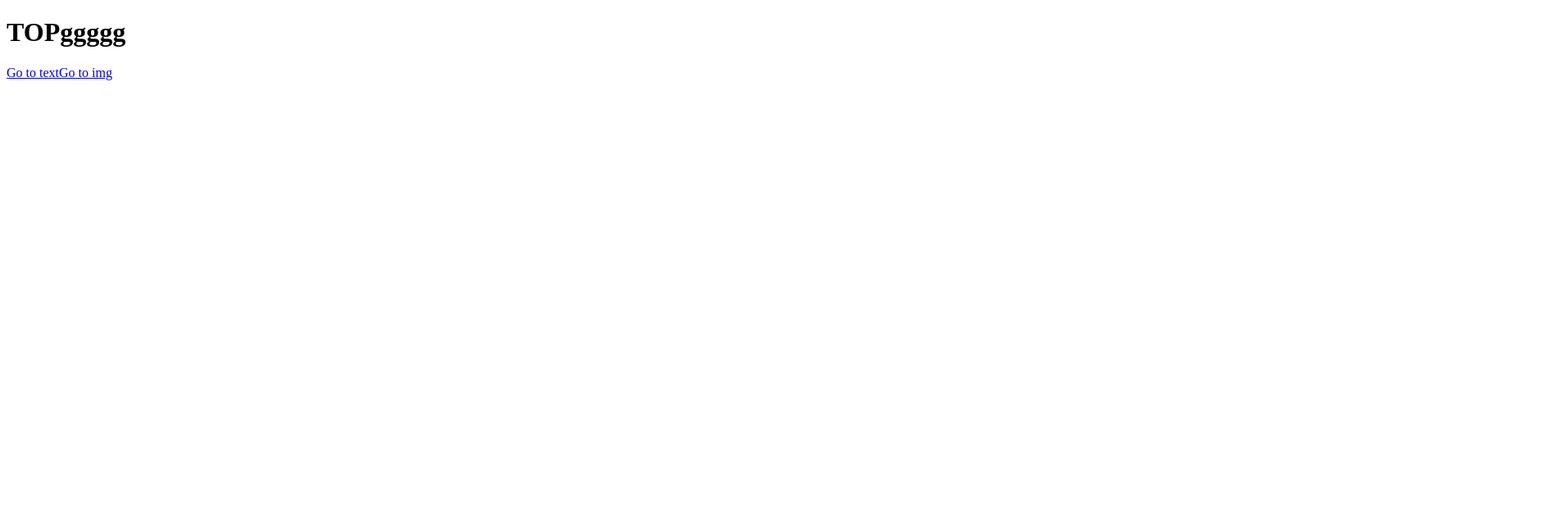
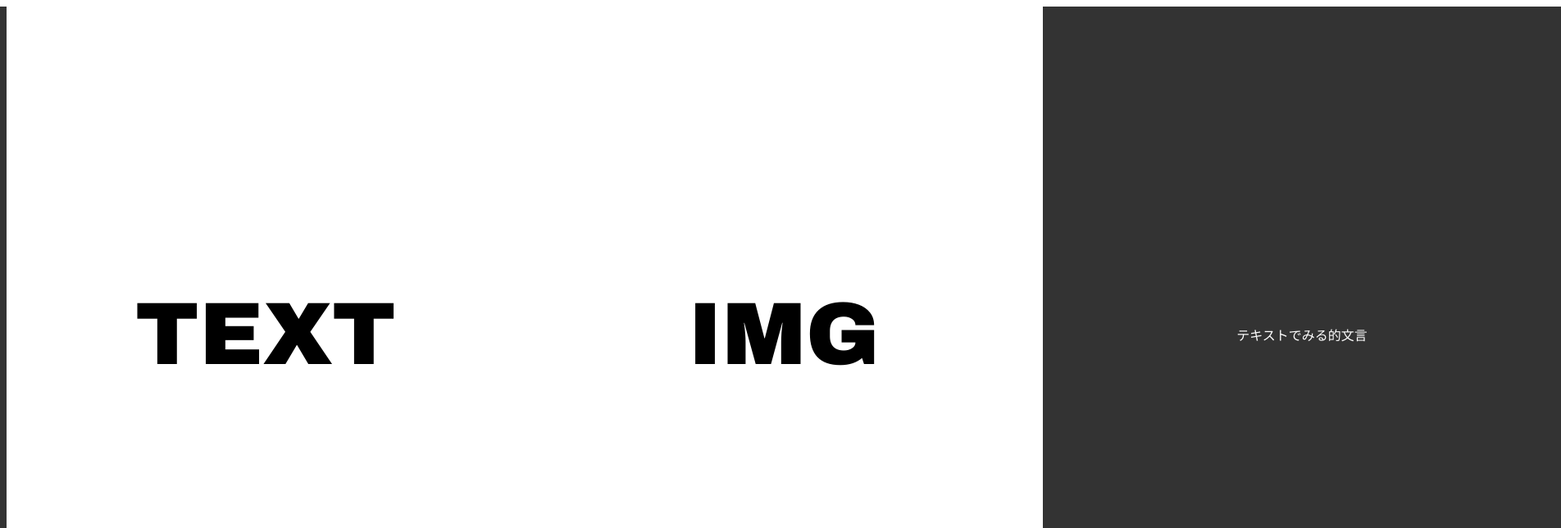
Before and after one commit to Yokoh-Gushiken/hackday2019, a Vue app: page / in a window 1280 px wide. Shown: the top 644 px of the page at 82% size, 1904 px wide, since content can reach past the window. Built offline with nearby package versions, Linux system fonts and the light colour scheme.

Commit message:
topページ(一旦splashなし)

```diff
--- a/src/pages/top.vue
+++ b/src/pages/top.vue
@@ -1,7 +1,82 @@
 <template>
-    <div id="top">
-        <h1>TOPggggg</h1>
-        <router-link to="text">Go to text</router-link>
-        <router-link to="img">Go to img</router-link>
+  <div id="top">
+    <div class="Top__wrapper">
+      <div class="Top__twocolumn">
+        <div class="Top__mainBtn Top__mainBtn--left">
+          <router-link to="text" class="Top__link">TEXT</router-link>
+        </div>
+        <div class="Top__cover Top__cover--right">
+          <div class="Top__coverDesc">テキストでみる的文言</div>
+        </div>
+      </div>
+      <div class="Top__twocolumn">
+        <div class="Top__mainBtn Top__mainBtn--right">
+          <router-link to="img" class="Top__link">IMG</router-link>
+        </div>
+        <div class="Top__cover Top__cover--left">
+          <div class="Top__coverDesc">画像をみる的文言</div>
+        </div>
+      </div>
     </div>
+  </div>
 </template>
+
+<style>
+.Top__wrapper {
+  display: flex;
+  align-items: center;
+  justify-content: center;
+  position: relative;
+}
+
+.Top__twocolumn {
+  width: 50%;
+  height: 100vh;
+  display: flex;
+  align-items: center;
+  justify-content: center;
+}
+
+.Top__mainBtn--left:hover + .Top__cover--right {
+  right: 0;
+}
+.Top__mainBtn--right:hover + .Top__cover--left {
+  left: 0;
+}
+
+.Top__mainBtn {
+  font-size: 108px;
+  font-family: 'arial black';
+}
+
+.Top__link {
+  text-decoration: none;
+  color: #000;
+}
+
+.Top__cover {
+  position: absolute;
+  top: 0;
+  display: flex;
+  align-items: center;
+  justify-content: center;
+  width: 50%;
+  height: 100vh;
+  background: #333;
+  color: #fff;
+}
+
+.Top__cover--left {
+  left: -50%;
+  transition: left 1s ease;
+}
+
+.Top__cover--right {
+  right: -50%;
+  transition: right 1s ease;
+}
+
+.Top__coverDesc {
+
+}
+</style>
```
